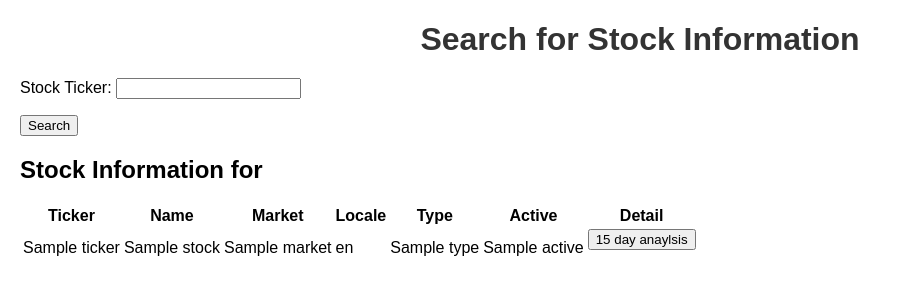
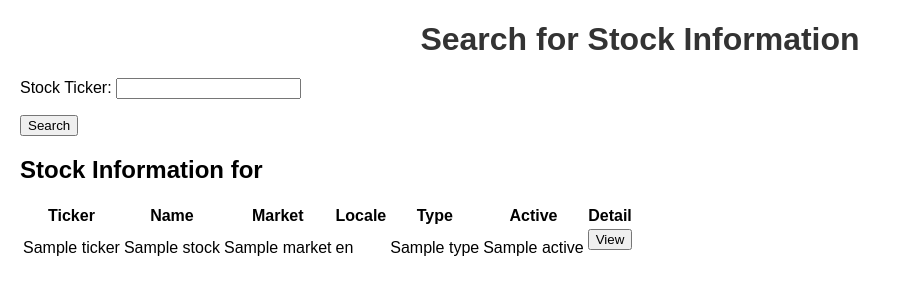
Before and after one commit to John-Odom/Stock-Alerts, a Django app: template stocks/templates/stocks.html in a window 1280 px wide. Shown: the part 67-367 px from the top of the page, without its empty margins (0-901 px from the left). Run offline with Django 3.2, Linux system fonts and the light colour scheme; tables that the repository leaves empty hold one stand-in row (values such as "Sample post"); the template is opened without the code that fills it: values that come from a table or form of the project are taken from there, most other values are stand-ins (such as "Sample title", 1, 10 or a date in 2020); parts of the project's set-up code (start-up, migrations or seed data) failed here and were passed over.

Commit message:
Made some updates to fix bugs

```diff
--- a/stocks/tasks.py
+++ b/stocks/tasks.py
@@ -100,6 +100,7 @@ def sectorsWithSicCodes():
         {'name': 'Telecommunications', 'sic_codes': range(4800,4899)},
         {'name': 'Utilities', 'sic_codes': range(4900,4999)},
         {'name': 'Basic Materials', 'sic_codes': range(1000, 1999)},
+        {'name': 'Transportation', 'sic_codes': range(4000,4799)}
     ]
 
     for sector in sectors:
--- a/stocks/templates/stocks.html
+++ b/stocks/templates/stocks.html
@@ -39,8 +39,8 @@
                 <td>
                     <form class="form" action="{% url 'stocks:stock_detail' slug=stock.ticker %}" method="get">
                         <!-- {% csrf_token %} -->
-                        <input type="hidden" name="days" value="15">
-                        <input type="submit" value="15 day anaylsis">
+                        <!-- <input type="hidden" name="days" value="15"> -->
+                        <input type="submit" value="View">
                     </form>
                 </td>
             </tr>
```
Also changed, not shown: db.sqlite3.
